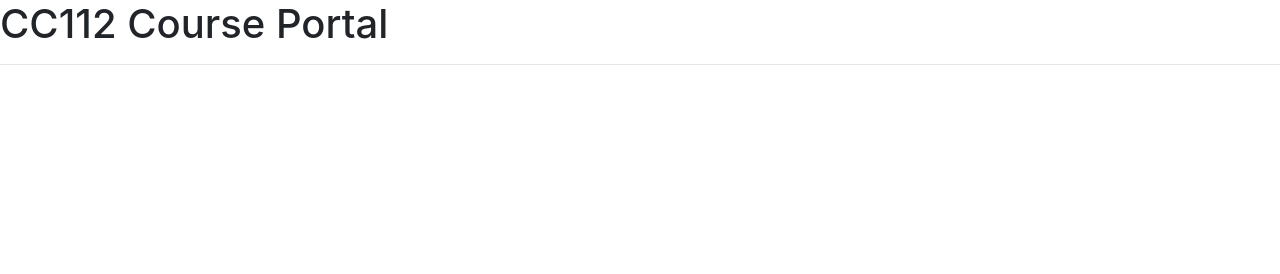
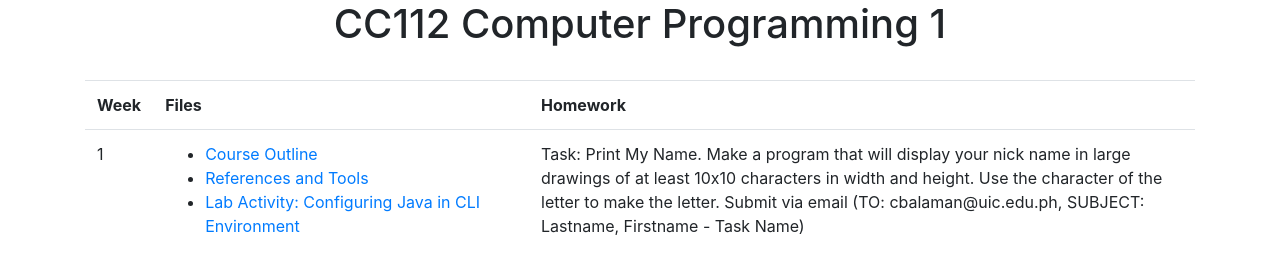
Before and after one commit to clydeatuic/cc112, a plain HTML site: page index.html in a window 1280 px wide. Drawn offline with nearby package versions, Linux system fonts and the light colour scheme.

Commit message:
Update index.html

```diff
--- a/index.html
+++ b/index.html
@@ -11,8 +11,35 @@
     <title>CC112 Computer Programming 1</title>
   </head>
   <body>
-          <h1>CC112 Course Portal</h1>
-          <hr/>
+          <center>
+            <h1>CC112 Computer Programming 1</h1>
+          </center>
+          <br/>
+          <div class="container">
+            <table class="table">
+              <tr>
+                <th>Week</th>
+                <th>Files</th>
+                <th width="60%">Homework</th>
+              </tr>
+              <tr>
+                <td>1</td>
+                <td>
+
+                  <ul>
+                    <li><a href="#">Course Outline</a></li>
+                    <li><a href="#">References and Tools</a></li>
+                    <li><a href="#">Lab Activity: Configuring Java in CLI Environment</a></li>
+                  </ul>
+
+                </td>
+                <td>
+                  <p>Task: Print My Name. Make a program that will display your nick name in large drawings of at least 10x10 characters in width and height. Use the character of the letter to make the letter. Submit via email (TO: cbalaman@uic.edu.ph, SUBJECT: Lastname, Firstname - Task Name)</p>
+
+                </td>
+              </tr>
+            </table>
+            </div>
 
     <!-- Optional JavaScript -->
     <!-- jQuery first, then Popper.js, then Bootstrap JS -->
```
